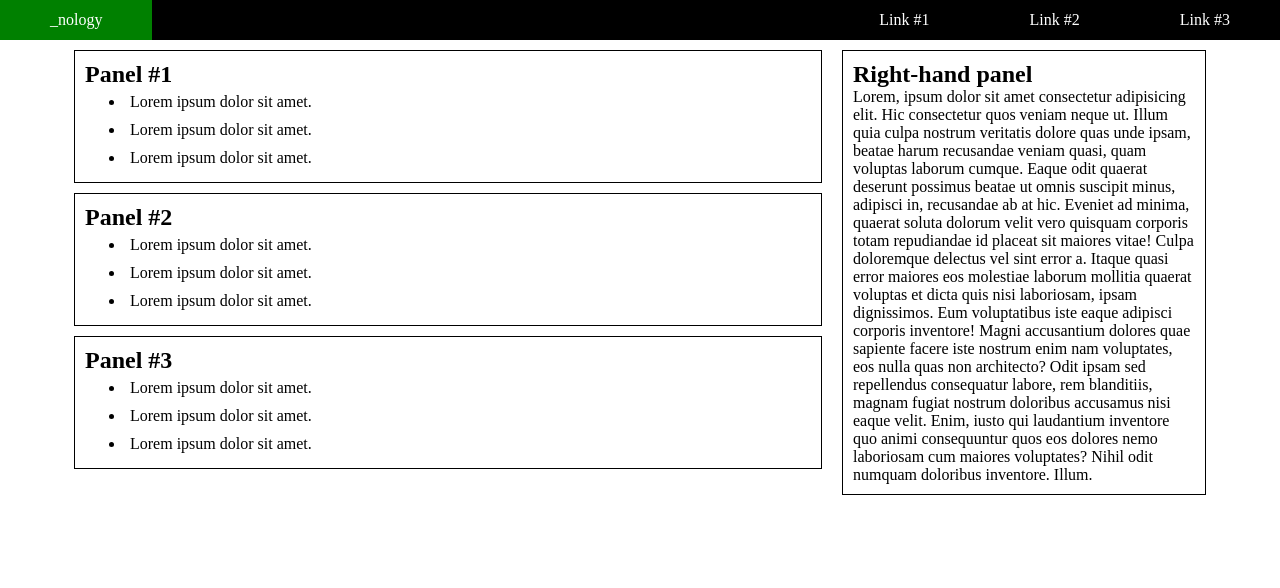
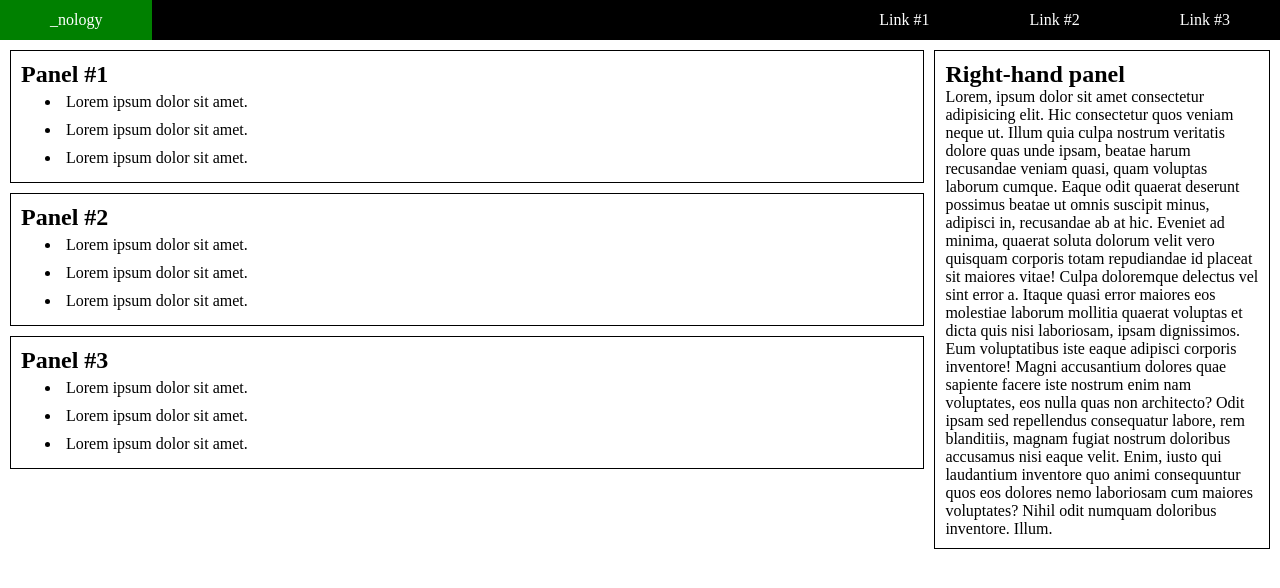
Before and after one commit to r7george/flexbox-challenge, a plain HTML site: page index.html in a window 1280 px wide. Drawn offline with Linux system fonts and the light colour scheme.

Commit message:
flexbox changes 2

```diff
--- a/styles.css
+++ b/styles.css
@@ -54,11 +54,11 @@ ul > li {
 }
 
 .left-side {
-  width: 60%;
+  flex-grow: 1;
 }
 
 .right-side {
-  width: 30%;
+  width: 27%;
 }
 
 article {
@@ -66,3 +66,7 @@ article {
   padding: 10px;
   margin: 10px;
 }
+
+.right-side > article {
+  margin: 10px 10px 10px 0px;
+}
```
Also changed, not shown: index.html (+1 -1 lines).
